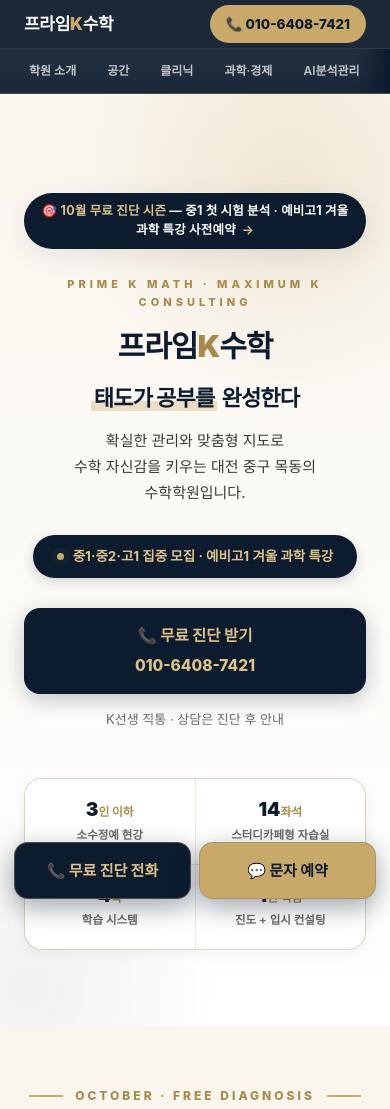
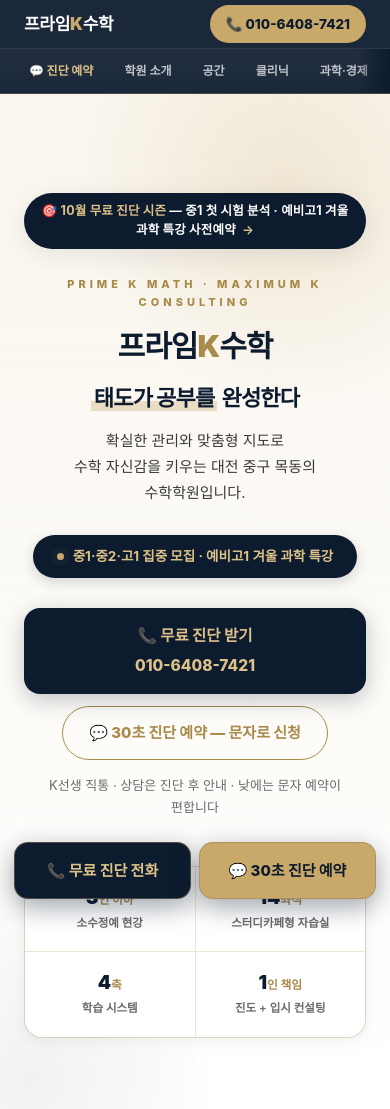
Before and after one commit to trmaximumk-afk/prime-k-math, a plain HTML site: page index.html in a window 390 px wide. Shown: the top 1109 px of the page. Drawn offline with Linux system fonts and the light colour scheme.

Commit message:
진단 예약 페이지 전면 연동 — 탑바 내비·히어로·최종 CTA·모바일 하단 바 4개 진입점
- 탑바 내비 첫 항목 '💬 진단 예약' 추가
- 히어로·NEXT STEP 전화 버튼 아래 '30초 진단 예약' 보조 버튼
- 모바일 하단 고정 바 문자 버튼을 diagnosis.html로 교체

Co-Authored-By: Claude Fable 5 <noreply@anthropic.com>
Claude-Session: https://claude.ai/code/session_012ZtkyUf9bRNAyK4CmDZQS8

```diff
--- a/index.html
+++ b/index.html
@@ -1267,6 +1267,7 @@
   </div>
   <div class="topbar-navrow">
     <nav class="topbar-nav">
+      <a href="diagnosis.html" style="color:var(--mustard-light);font-weight:800">💬 진단 예약</a>
       <a href="#intro">학원 소개</a>
       <a href="#space">공간</a>
       <a href="#care">클리닉</a>
@@ -1292,7 +1293,9 @@
     </div>
     <div class="reveal" data-delay="2">
       <a href="tel:01064087421" class="cta-btn"><span class="cta-main">📞 무료 진단 받기</span><span class="cta-phone">010-6408-7421</span><span class="arrow">→</span></a>
-      <p class="cta-note">K선생 직통 · 상담은 진단 후 안내</p>
+      <br>
+      <a href="diagnosis.html" class="sms-btn">💬 30초 진단 예약 — 문자로 신청</a>
+      <p class="cta-note">K선생 직통 · 상담은 진단 후 안내 · 낮에는 문자 예약이 편합니다</p>
     </div>
 
     <div class="hero-stats reveal" data-delay="3">
@@ -1841,6 +1844,8 @@
     <p class="lead reveal">학생의 현재 학습 상태, 성향, 학교 진도를 듣고<br>가장 적합한 반·시간표·학습 방향을 K선생이 직접 안내드립니다.</p>
     <div class="reveal" data-delay="1">
       <a href="tel:01064087421" class="cta-btn"><span class="cta-main">📞 지금 전화하기</span><span class="cta-phone">010-6408-7421</span><span class="arrow">→</span></a>
+      <br>
+      <a href="diagnosis.html" class="sms-btn">💬 30초 진단 예약 — 문자로 신청</a>
       <p class="cta-note">프라임K수학 · 맥시멈K컨설팅 K선생 직통</p>
     </div>
   </div>
@@ -1865,7 +1870,7 @@
 <!-- ========== 모바일 하단 고정 통화 버튼 ========== -->
 <div class="float-call" id="floatCall">
   <a href="tel:01064087421" class="fc-tel">📞 무료 진단 전화</a>
-  <a href="sms:01064087421?body=%ED%94%84%EB%9D%BC%EC%9E%84K%20%EB%AC%B4%EB%A3%8C%EC%A7%84%EB%8B%A8%20%EC%98%88%EC%95%BD%20%EB%AC%B8%EC%9D%98%EB%93%9C%EB%A6%BD%EB%8B%88%EB%8B%A4.%20%ED%95%99%EC%83%9D%20%EC%9D%B4%EB%A6%84/%ED%95%99%EB%85%84/%ED%95%99%EA%B5%90%3A%20" class="fc-sms">💬 문자 예약</a>
+  <a href="diagnosis.html" class="fc-sms">💬 30초 진단 예약</a>
 </div>
 
 <script>
```
